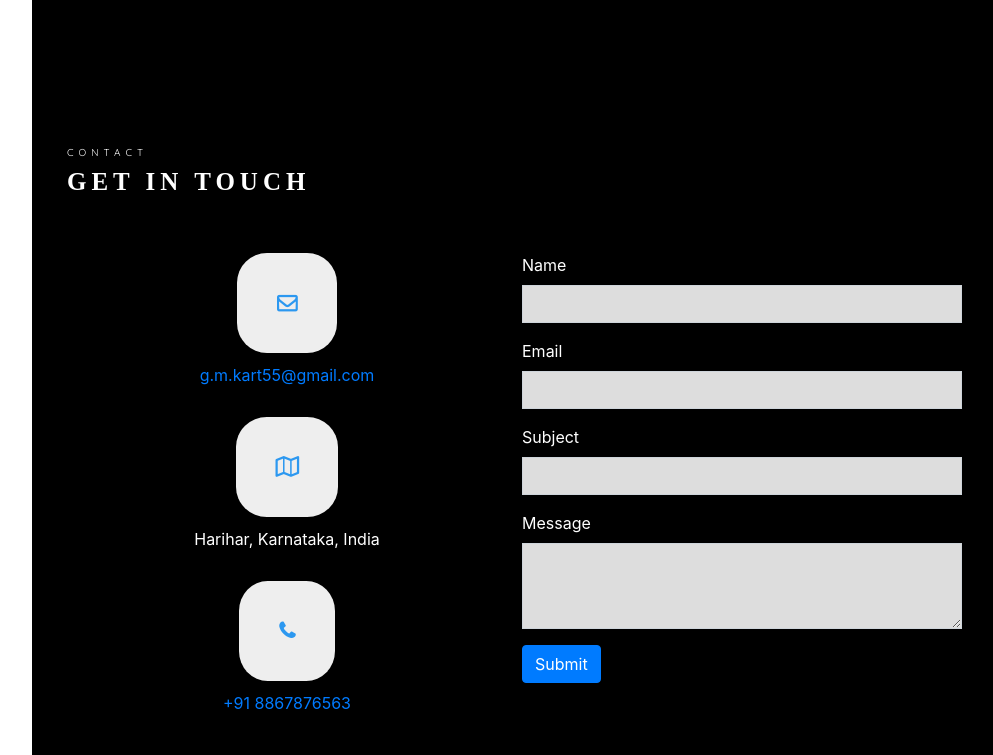
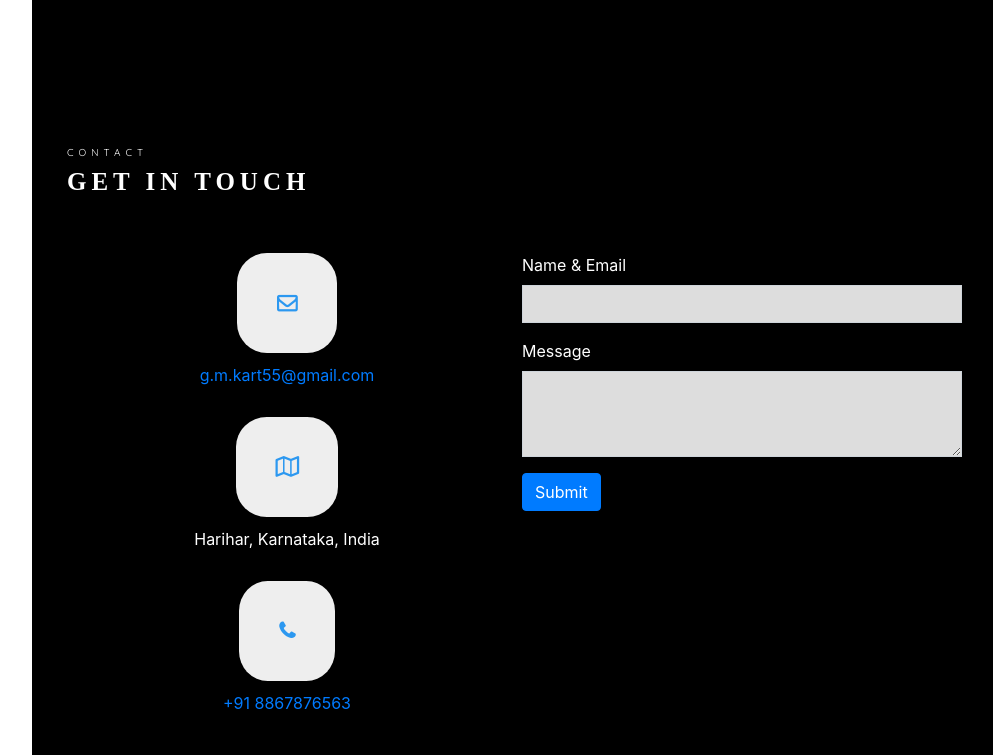
Before and after one commit to KarthikGM05/KarthikGM05.github.io, a plain HTML site: page index.html in a window 1280 px wide. Shown: the part 3648-4403 px from the top of the page, without its empty margins (268-1261 px from the left). Drawn offline with nearby package versions, Linux system fonts and the light colour scheme; a script that the page names is missing; a web font is replaced by a local one.

Commit message:
Added email service postmail

```diff
--- a/index.html
+++ b/index.html
@@ -364,22 +364,19 @@
                             </div>
                         </div>
                         <div class="col-lg-6 col-lg-pull-6">
-                            <form action="https://mailto:g.m.kart55@gmail.com">
+                            <form action="https://postmail.invotes.com/send">
                                 <div class="form-group">
-                                    <label for="name">Name</label>
-                                    <input type="text" class="form-control" id="name">
-                                </div>
-                                <div class="form-group">
-                                    <label for="name">Email</label>
-                                    <input type="email" class="form-control" id="email">
-                                </div>
-                                <div class="form-group">
-                                    <label for="name">Subject</label>
-                                    <input type="text" class="form-control" id="subject">
+                                    <label for="name">Name & Email</label>
+                                    <input type="text" name="subject" class="form-control" id="name">
                                 </div>
                                 <div class="form-group">
                                     <label for="name">Message</label>
-                                    <textarea class="form-control" id="message" rows="3"></textarea>
+                                    <textarea class="form-control" name="text" id="message" rows="3"></textarea>
+                                </div>
+                                <input type="hidden" name="access_token" value="y7k6mtri0wypzxe8rt5fi7pf" />
+                                <div class="form-group">
+                                    <input type="hidden" name="success_url" value=".?message=Email+Successfully+Sent%21&isError=0" />
+                                    <input type="hidden" name="error_url" value=".?message=Email+could+not+be+sent.&isError=1" />
                                 </div>
                                 <button type="submit" class="btn btn-primary">Submit</button>
                             </form>
```
